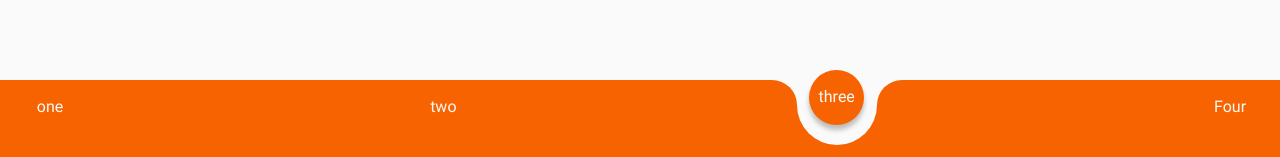
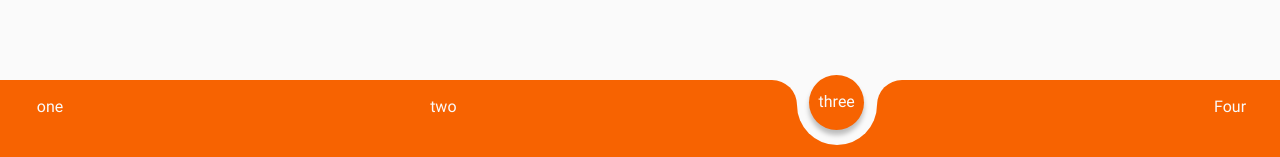
Before and after one commit to KavehKarami/shop-theme-react, a React (Create React App) app: page / in a window 1280 px wide. Shown: the part 640-797 px from the top of the page. Built offline with nearby package versions, Linux system fonts and the light colour scheme.

Commit message:
fix css styles

```diff
--- a/src/assets/scss/components/navbar.scss
+++ b/src/assets/scss/components/navbar.scss
@@ -78,7 +78,7 @@
 }
 
 .tab-bar .tab-item.active .tab-item-inner {
-  transform: translateY(-10px);
+  transform: translateY(-5px);
   transition-delay: 0.2s;
   background-color: $tab-bar-bg-icon;
   z-index: 2;
```
